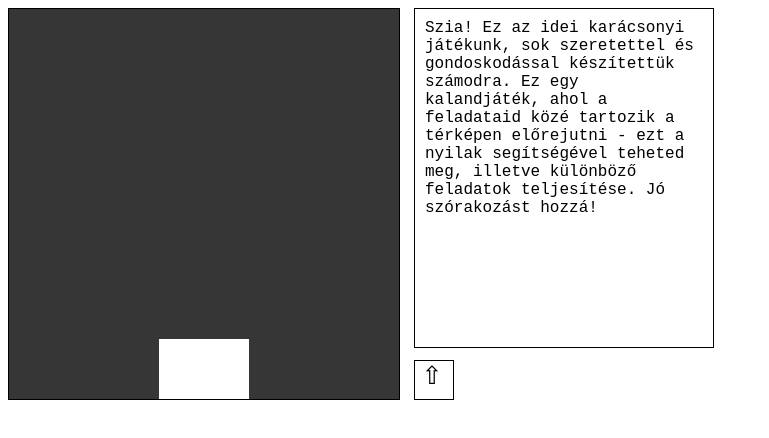
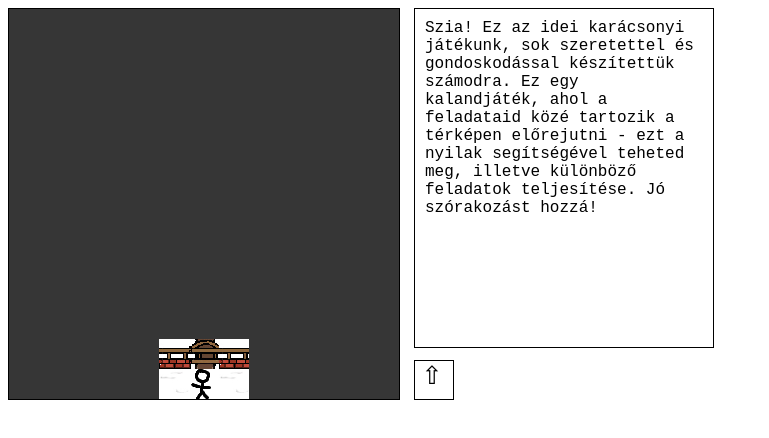
Before and after one commit to kuzditomi/ChristmasGame2015, a plain HTML site: page index.html in a window 1280 px wide. Shown: the whole page, without its empty margins (0-769 px from the left). Drawn offline with Linux system fonts and the light colour scheme; the site is published under a folder, as on GitHub Pages, so addresses that start at the root find nothing.

Commit message:
Update style.css

```diff
--- a/style.css
+++ b/style.css
@@ -20,7 +20,7 @@
 .story-szanko,
 .story-tl {
   display: inline-block;
-  background: url('/images/storysprite.png') no-repeat;
+  background: url('images/storysprite.png') no-repeat;
   overflow: hidden;
   text-indent: -9999px;
   text-align: left;
@@ -146,7 +146,7 @@ main#left #map .tile.player::after {
   width: 100%;
   height: 100%;
   content: '';
-  background-image: url('/images/player.png');
+  background-image: url('images/player.png');
   background-size: cover;
   float: left;
 }
@@ -292,7 +292,7 @@ aside#right .ajandek {
 .tile-u5b,
 .tile-u6 {
   display: inline-block;
-  background: url('/images/tilesprite.png') no-repeat;
+  background: url('images/tilesprite.png') no-repeat;
   overflow: hidden;
   text-indent: -9999px;
   text-align: left;
```
